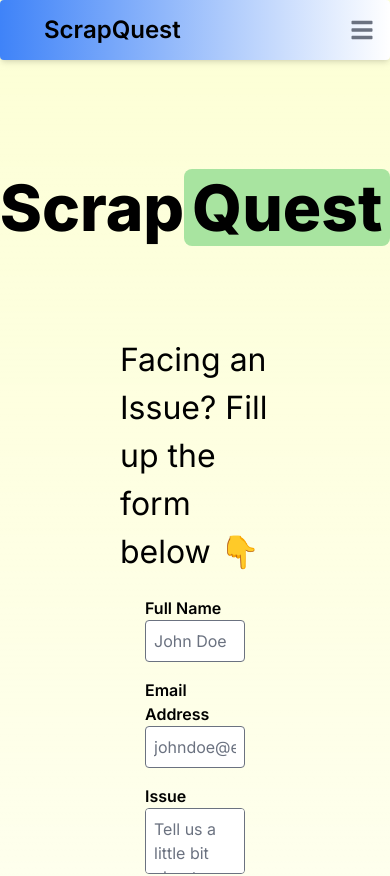
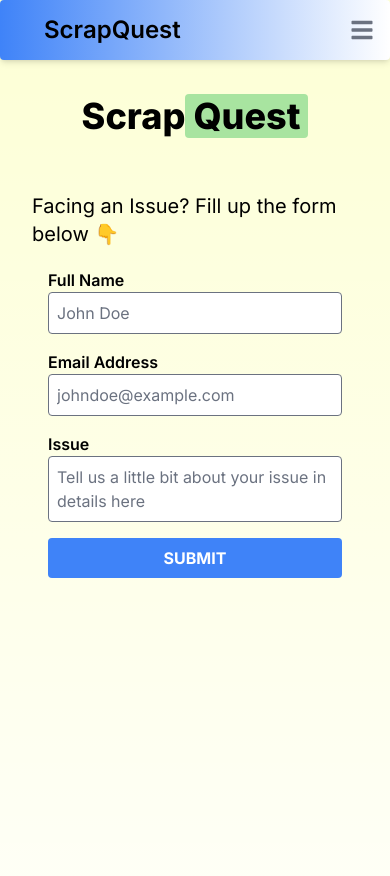
Before and after one commit to Abidsyed25/ScrapQuest, a Next.js app: page /contact in a window 390 px wide. Shown: the top 876 px of the page. Built offline with nearby package versions, Linux system fonts and the light colour scheme.

Commit message:
Enhance Contact Page Responsiveness for All Devices

```diff
--- a/app/contact/page.tsx
+++ b/app/contact/page.tsx
@@ -1,4 +1,5 @@
 "use client";
+
 import * as z from "zod";
 import { useForm } from "react-hook-form";
 import { zodResolver } from "@hookform/resolvers/zod";
@@ -38,14 +39,14 @@ export default function Contact() {
   return (
     <div className="relative">
       <Nav />
-      <main className="p-20 flex w-full flex-col items-center justify-between">
-        <p style={{ fontSize: "4rem", fontWeight: 800, padding: 20 }}>
-          Scrap<span style={{ backgroundColor: "#a8e4a0", borderRadius: "8px", padding: "0 0.5rem" }}>Quest</span>
+      <main className="p-4 sm:p-20 flex w-full flex-col items-center justify-between">
+        <p className="text-4xl font-extrabold py-5">
+          Scrap<span className="bg-[#a8e4a0] rounded px-2">Quest</span>
         </p>
-        <div className="flex w-full flex-col items-center p-10">
-          <p style={{ paddingTop: '20px', fontSize: '2rem' }}>Facing an Issue? Fill up the form below 👇</p>
-          <div className="flex min-h-screen w-full flex-col items-center justify-between" style={{ paddingTop: '20px', paddingLeft: '25px', paddingRight: '25px', paddingBottom: '25px' }}>
-            <form onSubmit={form.handleSubmit(handleSubmit)} className="max-w-md w-full flex flex-col gap-4">
+        <div className="flex w-full flex-col items-center p-4 sm:p-10">
+          <p className="pt-5 text-xl sm:text-2xl">Facing an Issue? Fill up the form below 👇</p>
+          <div className="flex w-full flex-col items-center justify-between pt-5 px-4 pb-4 sm:px-25 sm:pb-25 min-h-screen">
+            <form onSubmit={form.handleSubmit(handleSubmit)} className="w-full max-w-md flex flex-col gap-4">
               <div className="flex flex-col">
                 <label htmlFor="name" className="font-semibold">Full Name</label>
                 <input
```
Also changed, not shown: components/Nav.tsx (line endings or trailing spaces), 1 other file (tests, documents, lock files or other folders).
